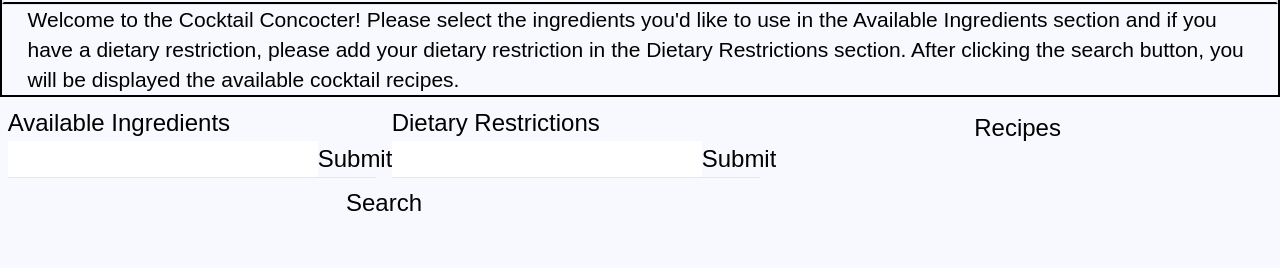
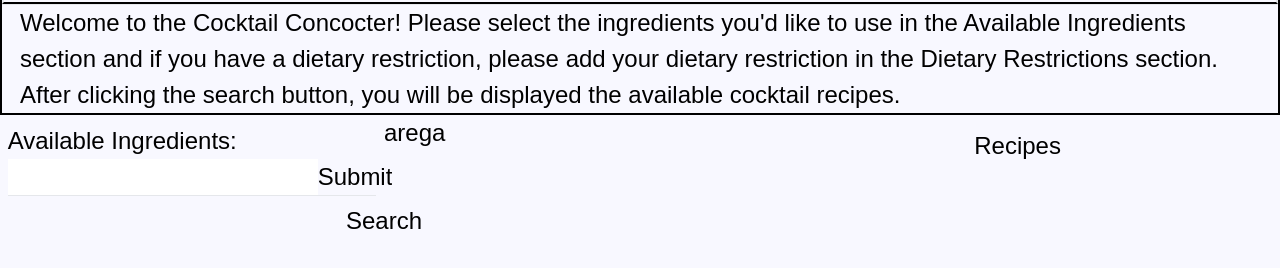
Before and after one commit to ericrothmuller/Cocktail-Concocter, a plain HTML site: page index.html in a window 1280 px wide. Shown: the part 50-318 px from the top of the page. Drawn offline with nearby package versions, Linux system fonts and the light colour scheme.

Commit message:
switched header css for framework

```diff
--- a/assets/style.css
+++ b/assets/style.css
@@ -4,16 +4,6 @@
     font-family: Arial, Helvetica, sans-serif;
     font-size: 24px;
     background-color: ghostwhite;
-}
-
-/* Header Stylings */
-
-header h1 {
-    text-align: center;
-}
-
-header p {
-    margin: 0% 2%;
 }
 
 /* Main Stylings */
--- a/index.html
+++ b/index.html
@@ -6,22 +6,22 @@
     <meta name="viewport" content="width=device-width, initial-scale=1.0">
     <title>Document</title>
     <script src="https://cdn.tailwindcss.com"></script>
-
     <link rel="stylesheet" href="./assets/style.css" />
 </head>
 <body>
-    <div class="flex">
-        <header class="basis-auto border-2 border-black">
+    <div class="flex"><!--puts header in flexbox-->
+        <header class="basis-auto border-2 border-black"><!--Header Stylings-->
             <h1 class="text-2xl font-bold text-center border-2 border-b-black">Cocktail Concocter</h1>
             <hr />
-            <p class="text-sm lg:text-basic">Welcome to the Cocktail Concocter! Please select the ingredients you'd like to use in the Available Ingredients section and if you have a dietary restriction, please add your dietary
+            <p class="text-sm lg:text-base mx-3">Welcome to the Cocktail Concocter! Please select the ingredients you'd like to use in the Available Ingredients section and if you have a dietary restriction, please add your dietary
                 restriction in the Dietary Restrictions section. After clicking the search button, you will be displayed the available cocktail recipes.</p>
         </header>
     </div>
+
     <main>
         <div id="ingredientdietdiv">
             <div id="ingredients">
-                <h2>Available Ingredients</h2>
+                <h2>Available Ingredients:</h2>
                 <form>
                     <input type="text">
                     <input type="submit">
@@ -29,14 +29,8 @@
                 <hr />
                 <p id="ingredientlist"></p>
             </div>
-            <div id="dietrestrictions">
-                <h2>Dietary Restrictions</h2>
-                <form>
-                    <input type="text">
-                    <input type="submit">
-                </form>
-                <hr />
-                <p id="dietrestrictionslist"></p>
+
+                <p id="dietrestrictionslist">arega</p>
             </div>
         </div>
         <div id="recipediv">
```
